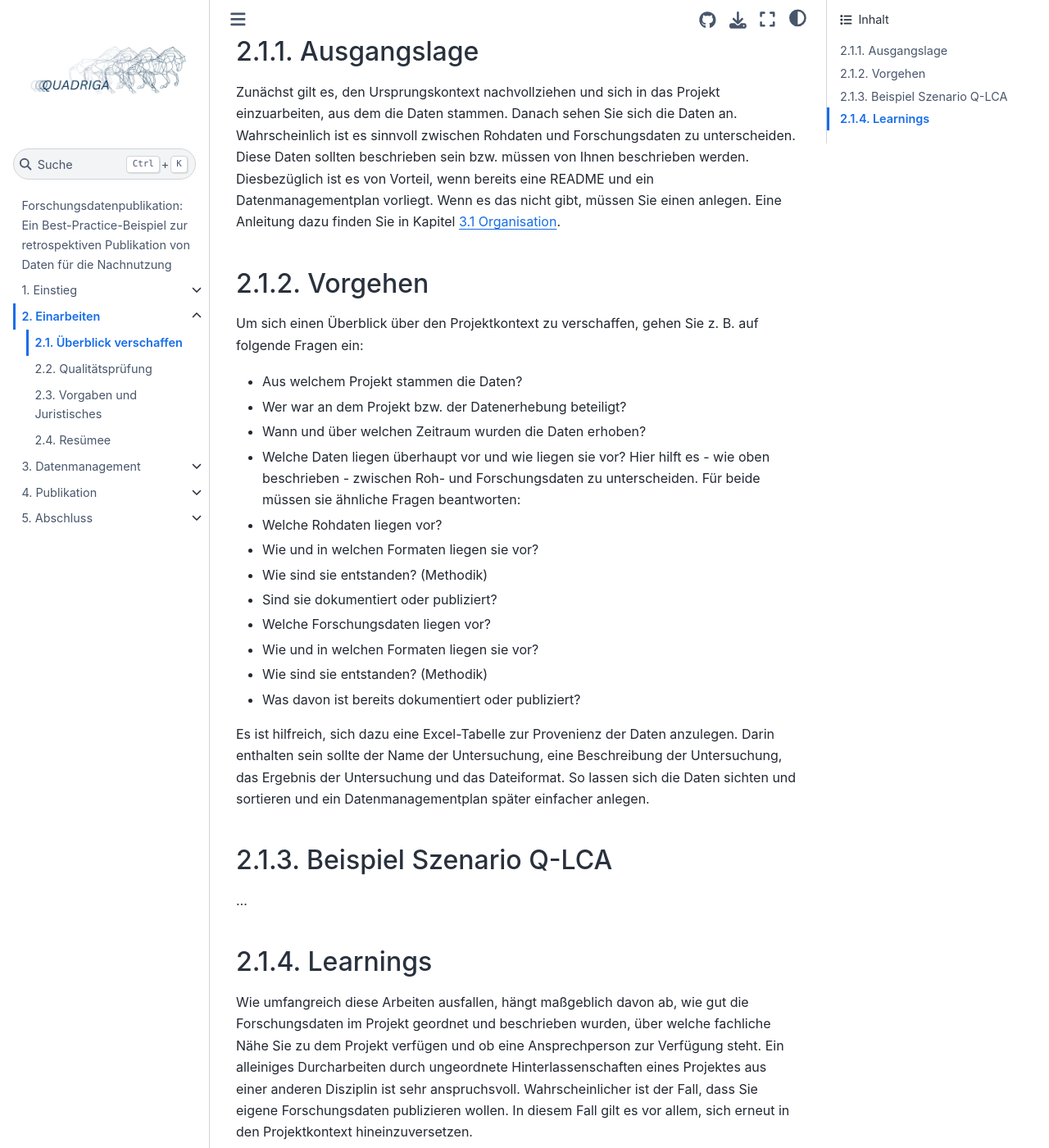
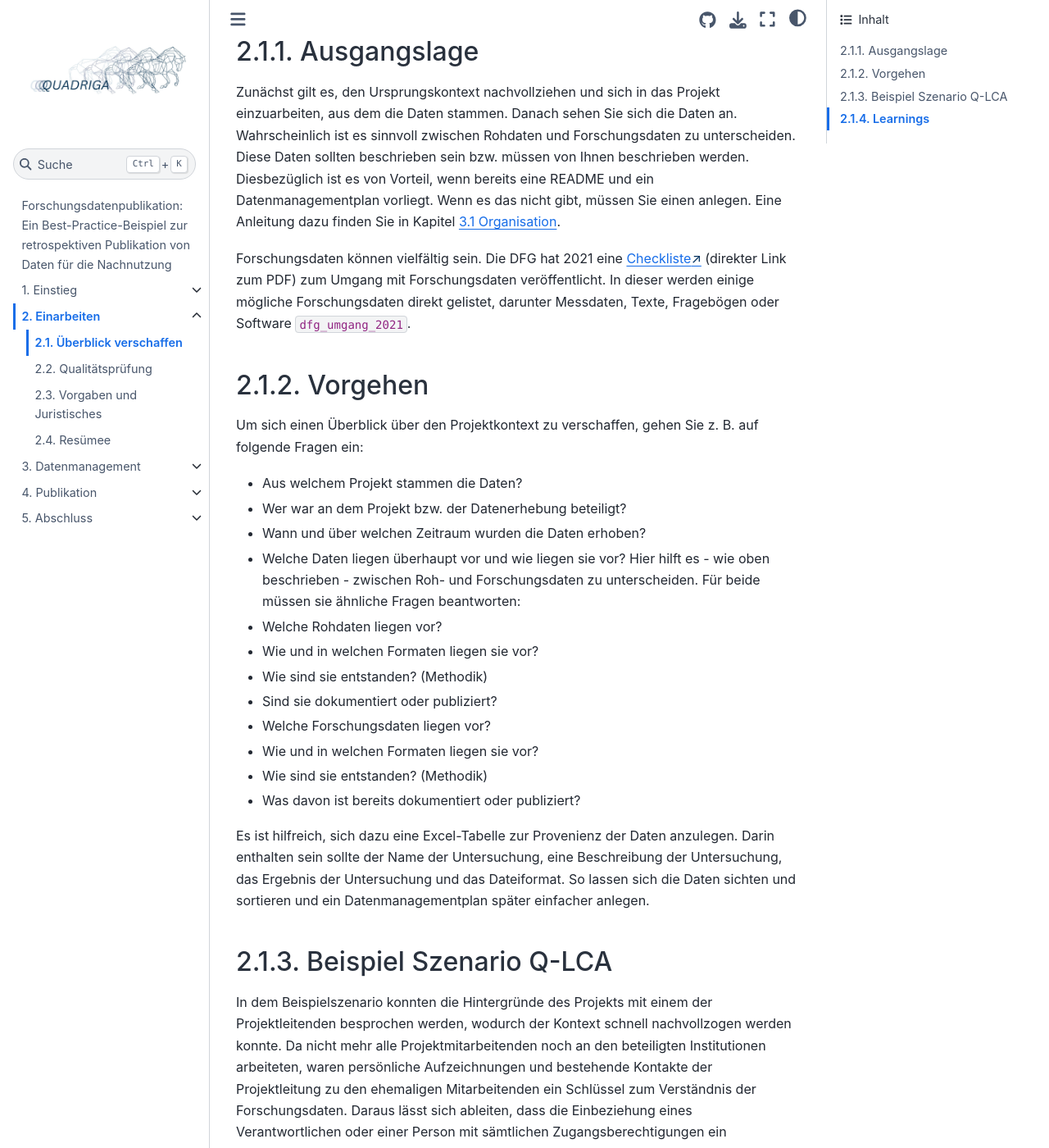
Before and after one commit to quadriga-dk/Tabelle-Fallstudie-4, a Jupyter Book: the page built from Kapitel2_Einarbeiten/einordnung.md, in a window 1280 px wide and 1400 px high, scrolled down 239 px. Shown: the whole window at 82% size. Built offline with Jupyter Book 1.0.4 settings and Sphinx 7.4.7 and the Sphinx Book theme 1.1.4, drawn with Linux system fonts in a browser that asks for light colours; cross-references to code outside the pages are shown as plain code; some of the changed text lies outside the part shown.

Commit message:
minor fixes in citation and update chap 2.1

````diff
--- a/Kapitel2_Einarbeiten/einordnung.md
+++ b/Kapitel2_Einarbeiten/einordnung.md
@@ -1,12 +1,14 @@
 (einarbeiten:einordnung)=
 # Überblick verschaffen
 
-Zuerst gilt es, sich einen Überblick über die zu veröffentlichenden Forschungsdaten zu verschaffen. Dies gilt nur, wenn es sich um fremde Daten handelt.
-Des Weiteren gehen wir in diesem Szeanrio davon aus, dass Sie wissen, wo die Daten liegen und sie Zugang zu diesen haben.
+Zuerst gilt es, sich einen Überblick über die zu veröffentlichenden Forschungsdaten zu verschaffen. Dies gilt vor allem, wenn es sich um fremde Daten handelt.
+Des Weiteren geht diessm Szeanrio davon aus, dass Sie wissen, wo die Daten liegen und sie Zugang zu diesen haben.
 
 ## Ausgangslage
 
 Zunächst gilt es, den Ursprungskontext nachvollziehen und sich in das Projekt einzuarbeiten, aus dem die Daten stammen. Danach sehen Sie sich die Daten an. Wahrscheinlich ist es sinnvoll zwischen Rohdaten und Forschungsdaten zu unterscheiden. Diese Daten sollten beschrieben sein bzw. müssen von Ihnen beschrieben werden. Diesbezüglich ist es von Vorteil, wenn bereits eine README und ein Datenmanagementplan vorliegt. Wenn es das nicht gibt, müssen Sie einen anlegen. Eine Anleitung dazu finden Sie in Kapitel [3.1 Organisation](datenmanagement:organisation).
+
+Forschungsdaten können vielfältig sein. Die DFG hat 2021 eine <a href="https://www.dfg.de/resource/blob/174732/forschungsdaten-checkliste-de.pdf" class="external-link" target="_blank">Checkliste</a> (direkter Link zum PDF) zum Umgang mit Forschungsdaten veröffentlicht. In dieser werden einige mögliche Forschungsdaten direkt gelistet, darunter Messdaten, Texte, Fragebögen oder Software {cite}`dfg_umgang_2021`.
 
 ## Vorgehen
 
@@ -29,10 +31,16 @@ Es ist hilfreich, sich dazu eine Excel-Tabelle zur Provenienz der Daten anzulege
 
 ## Beispiel Szenario Q-LCA
 
-...
+In dem Beispielszenario konnten die Hintergründe des Projekts mit einem der Projektleitenden besprochen werden, wodurch der Kontext schnell nachvollzogen werden konnte. Da nicht mehr alle Projektmitarbeitenden noch an den beteiligten Institutionen arbeiteten, waren persönliche Aufzeichnungen und bestehende Kontakte der Projektleitung zu den ehemaligen Mitarbeitenden ein Schlüssel zum Verständnis der Forschungsdaten. Daraus lässt sich ableiten, dass die Einbeziehung eines Verantwortlichen oder einer Person mit sämtlichen Zugangsberechtigungen ein entscheidender Vorteil in der nachträglichen Datenpublikation ist.
 
 ## Learnings
 
 Wie umfangreich diese Arbeiten ausfallen, hängt maßgeblich davon ab, wie gut die Forschungsdaten im Projekt geordnet und beschrieben wurden, über welche fachliche Nähe Sie zu dem Projekt verfügen und ob eine Ansprechperson zur Verfügung steht. Ein alleiniges Durcharbeiten durch ungeordnete Hinterlassenschaften eines Projektes aus einer anderen Disziplin ist sehr anspruchsvoll. Wahrscheinlicher ist der Fall, dass Sie eigene Forschungsdaten publizieren wollen. In diesem Fall gilt es vor allem, sich erneut in den Projektkontext hineinzuversetzen.
 
 ---
+
+**Literatur**
+
+```{bibliography}
+:filter: docname in docnames
+```
--- a/references.bib
+++ b/references.bib
@@ -24,6 +26,18 @@ doi = {10.1080/00031305.2017.1375989},
 URL = {https://doi.org/10.1080/00031305.2017.1375989},
 eprint = {https://doi.org/10.1080/00031305.2017.1375989}
 }
+
+# Kapitel 2.1 Überblich verschaffen
+
+@misc{dfg_umgang_2021,
+  author = {{Deutsche Forschungsgemeinschaft}},
+  title = {Umgang mit Forschungsdaten},
+  institution = {Deutsche Forschungsgemeinschaft},
+  year = {2021},
+  url = {https://www.dfg.de/resource/blob/174732/forschungsdaten-checkliste-de.pdf},
+}
+
+# Kapitel 2.3 Vorgaben und Juristisches
 
 @article{kuschel_2018,
   author = {Kuschel, Linda},
````
Also changed, not shown: other parts of references.bib (+2 -0 lines), Kapitel1_Einstieg/nachträglich-publizieren.md (+2 -2 lines), Titelseite.md (+1 -1 lines).
